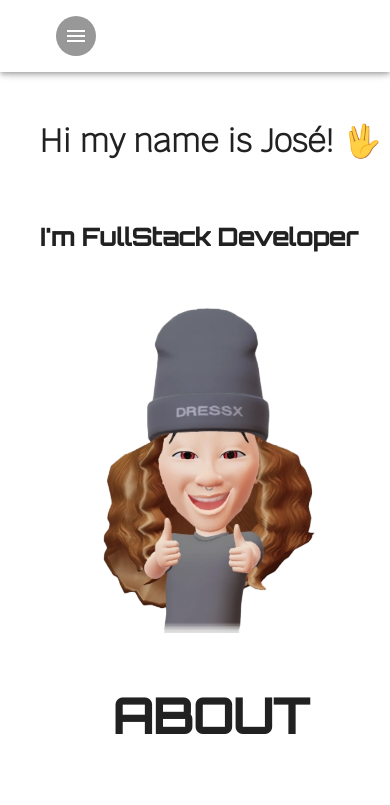
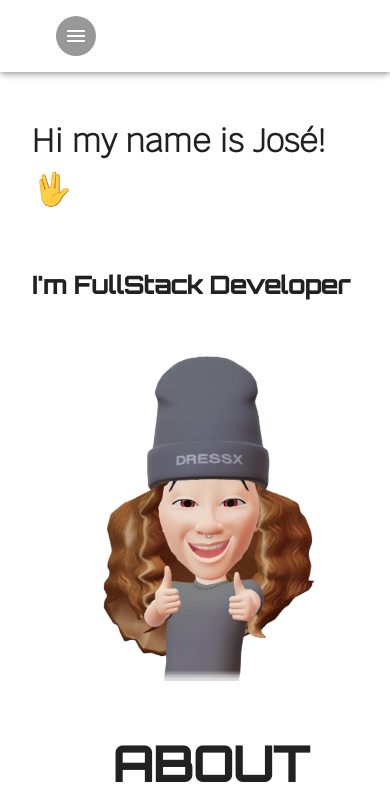
Before and after one commit to Ghoul-JS/portafolio-definitivo, a React (Create React App) app: page / in a window 390 px wide. Shown: the top 805 px of the page. Built offline with nearby package versions, Linux system fonts and the light colour scheme.

Commit message:
Ajuste de estilo al main title en responsive movile

```diff
--- a/src/components/ladingPage/ladingPage.module.css
+++ b/src/components/ladingPage/ladingPage.module.css
@@ -70,4 +70,8 @@
     .imgMe {
         width: 100%;
     }
+
+    .box1 {
+        margin-right: 1.5rem;
+    }
   }
```
